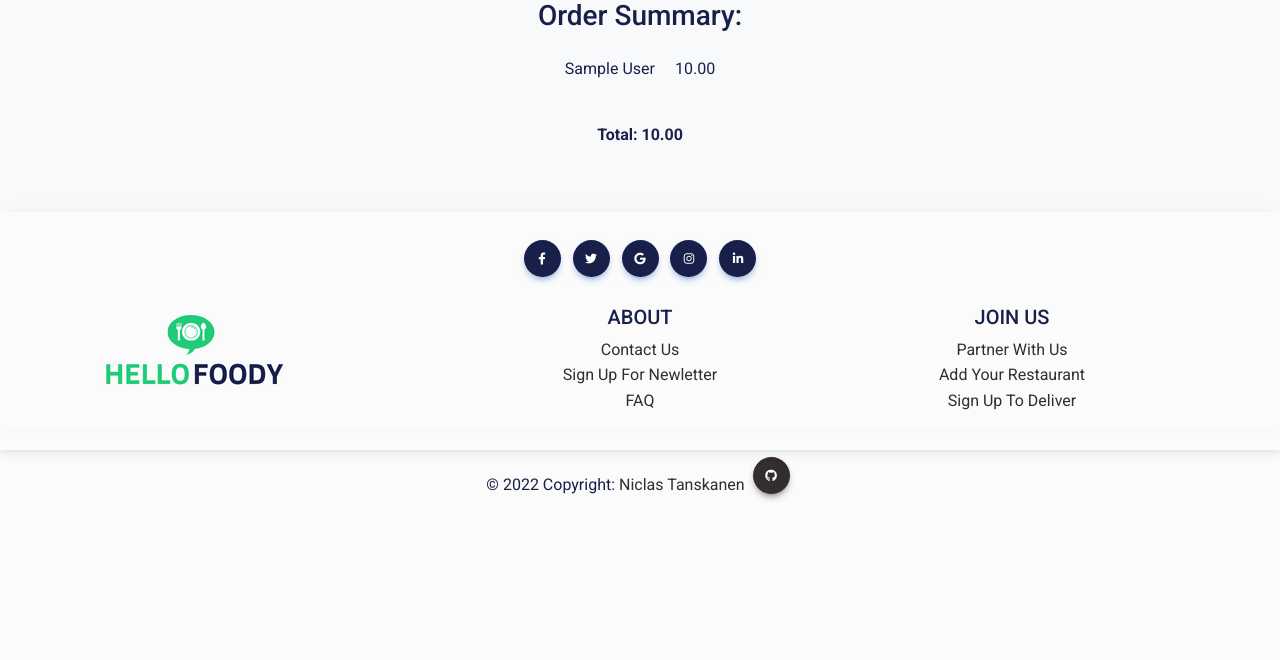
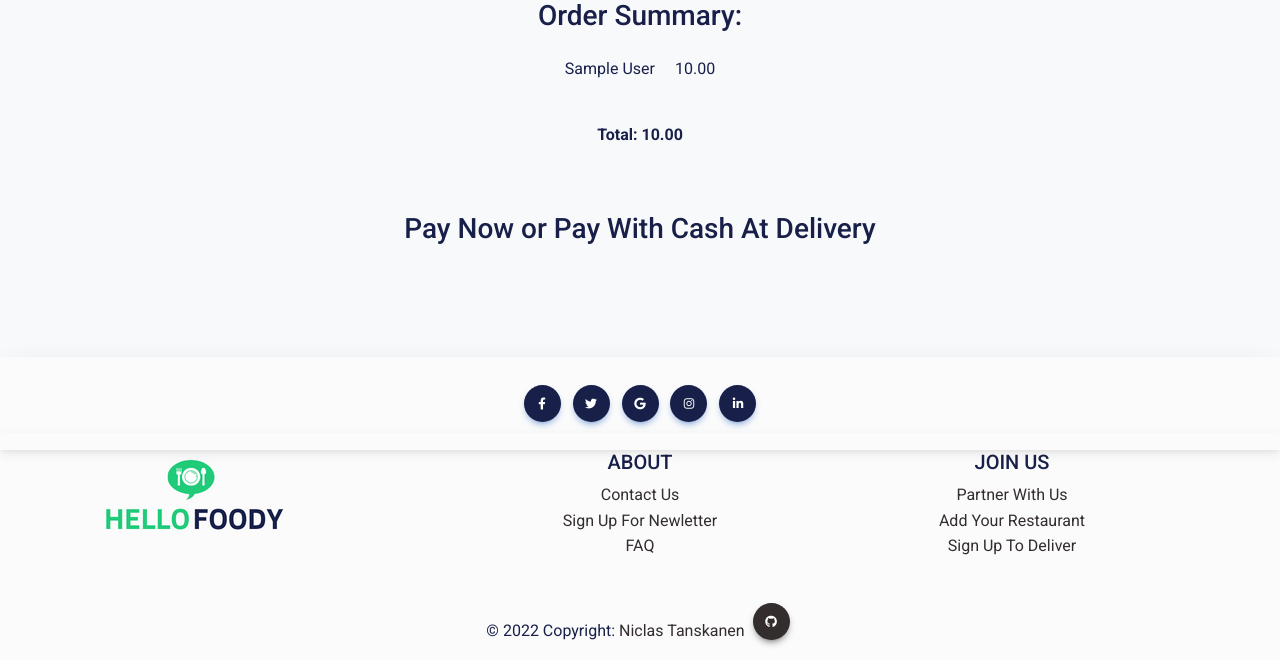
Before and after one commit to niclastanskanen/HELLO-FOODY, a Django app: page /order-confirmation/1 in a window 1280 px wide. Shown: the part 350-1010 px from the top of the page. Before the commit the page ends 850 px from the top, so only its background shows below. Run offline with Django 4.2, Linux system fonts and the light colour scheme; tables that the repository leaves empty hold one stand-in row (values such as "Sample post"); some libraries are stand-ins or nearby versions.

Commit message:
add payment after order confirmation

```diff
--- a/customer/templates/customer/order_confirmation.html
+++ b/customer/templates/customer/order_confirmation.html
@@ -20,5 +20,61 @@
             <p class="font-weight-bold pt-4">Total: {{ price }}</p>
         </div>
     </div>
+    <div class="row justify-content-center pb-2 pt-5">
+        <div class="col-md-6 text-center">
+            <h3>Pay Now or Pay With Cash At Delivery</h3>
+        </div>
+    </div>
+    <div class="row justify-content-center pb-5">
+        <div class="col-md-6 text-center">
+            <div id="paypal-button"></div>
+        </div>
+    </div>
 </div>
+
+<script src="https://www.paypalobjects.com/api/checkout.js"></script>
+<script>
+  paypal.Button.render({
+    // Configure environment
+    env: 'sandbox',
+    client: {
+      sandbox: 'demo_sandbox_client_id',
+      production: 'demo_production_client_id'
+    },
+    // Customize button (optional)
+    locale: 'en_US',
+    style: {
+      size: 'large',
+      color: 'blue',
+      shape: 'rect',
+    },
+
+    // Enable Pay Now checkout flow (optional)
+    commit: true,
+
+    // Set up a payment
+    payment: function(data, actions) {
+      return actions.payment.create({
+        transactions: [{
+          amount: {
+            total: '{{ price }}',
+            currency: 'USD'
+          }
+        }]
+      });
+    },
+    // Execute the payment
+    onAuthorize: function(data, actions) {
+      return actions.payment.execute().then(function() {
+        // Show a confirmation message to the buyer
+        $.ajax({
+            type: 'POST',
+            url: "{ url 'order-confirmation' pk %}",
+        })
+      });
+    }
+  }, '#paypal-button');
+
+</script>
+
 {% endblock content %}
```
